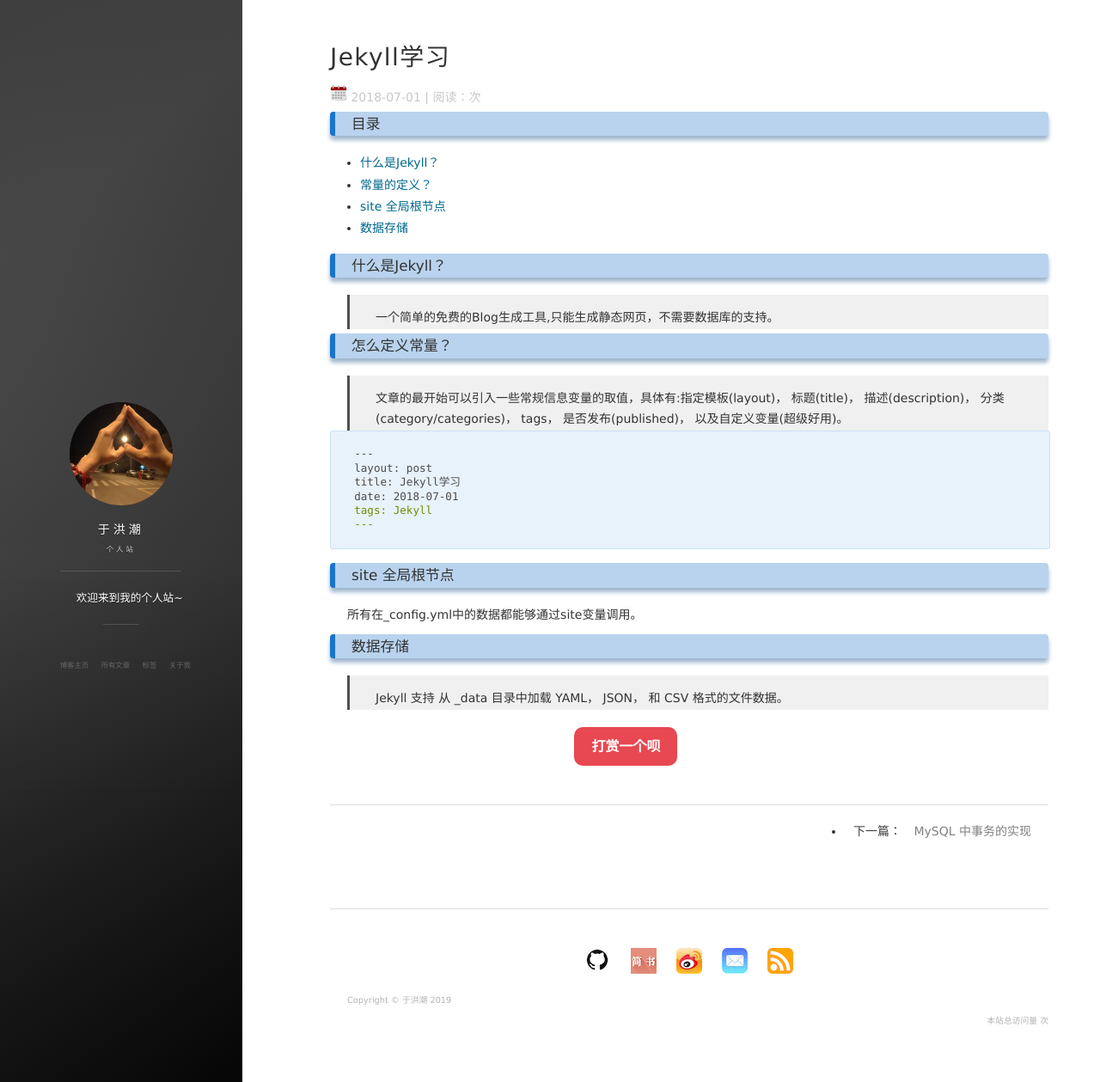
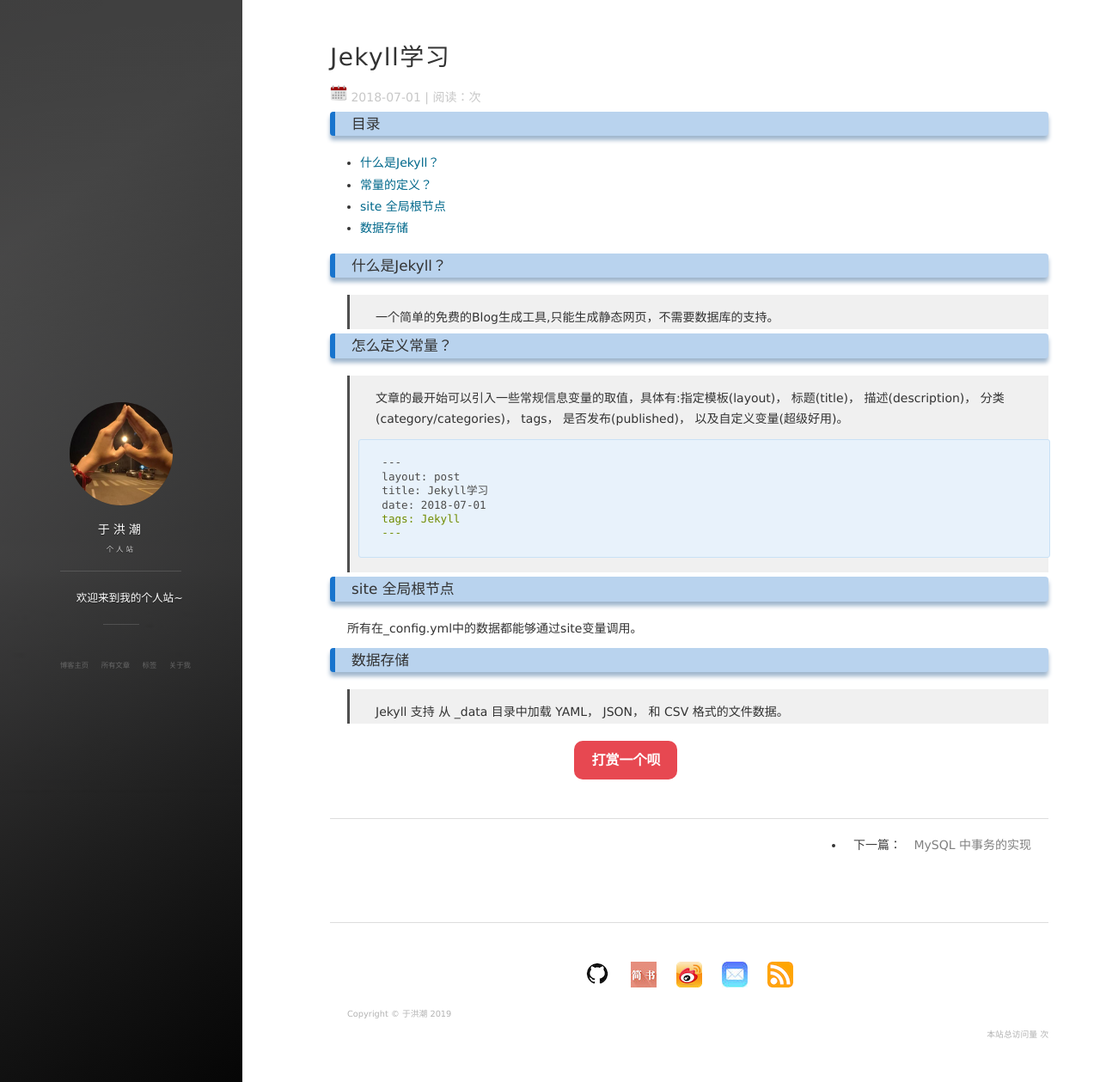
Before and after one commit to yuu6/yuu6.github.io, a Jekyll site: the page built from _posts/2018-07-01-Jekyll学习.md, in a window 1280 px wide and 1259 px high. Shown: the whole window at 86% size. Built offline with Jekyll 4.4.1, drawn with Linux system fonts in a browser that asks for light colours; nearby versions of some CDN libraries; comment, search, counter and statistics services are not loaded.

Commit message:
update 24

````diff
--- a/_posts/2018-07-01-Jekyll学习.md
+++ b/_posts/2018-07-01-Jekyll学习.md
@@ -21,7 +21,7 @@ tags: Jekyll
 
 > 文章的最开始可以引入一些常规信息变量的取值，具体有:指定模板(layout)， 标题(title)， 描述(description)， 分类(category/categories)， tags， 是否发布(published)， 以及自定义变量(超级好用)。
 
-```section
+>```section
 ---
 layout: post
 title: Jekyll学习
````
